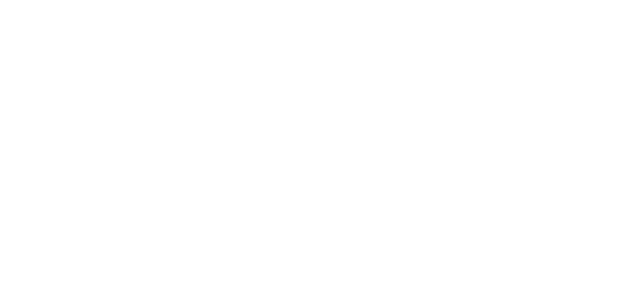
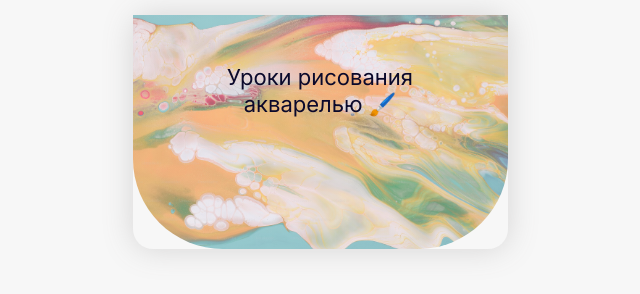
Before and after one commit to AlexTish/Taplink, a plain HTML site: page index.html in a window 1280 px wide. Shown: the whole page, without its empty margins (320-960 px from the left). Drawn offline with Linux system fonts and the light colour scheme.

Commit message:
add: header styles

```diff
--- a/css/style.css
+++ b/css/style.css
@@ -1,3 +1,36 @@
 *{
     box-sizing: border-box;
 }
+body{
+    background-color: #f7f7f7;
+    padding: 15px;
+    font-family: "Inter", sans-serif;
+}
+.page-wrapper{
+    max-width: 375px;
+    margin: auto;
+    border-radius: 20px;
+    box-shadow: 0px 0px 30px 0px rgba(114, 113, 113, 0.25);
+    background:#f7f7f7;
+}
+.header{
+    color: #0B092B;
+    padding: 49px 76px 131px;
+    background:
+        linear-gradient(rgba(253, 246, 246, 0.4), rgba(253, 246, 246, 0.4)), /* Первый слой — полупрозрачный цвет */
+        url('../img/header-bg.avif');
+    background-repeat: no-repeat;
+    background-position: center;
+    background-size: cover;
+    border-radius: 0px 0px 90px 90px;
+
+    display: flex;
+    justify-content: center;
+    align-items: center;
+    text-align: center;
+}
+.hello-text{
+    font-size: 22px;
+    font-weight: 400;
+    line-height: 27px;
+}
--- a/index.html
+++ b/index.html
@@ -3,11 +3,22 @@
 <head>
     <meta charset="UTF-8">
     <meta name="viewport" content="width=device-width, initial-scale=1.0">
+    <link rel="preconnect" href="https://fonts.googleapis.com">
+    <link rel="preconnect" href="https://fonts.gstatic.com" crossorigin>
+    <link href="https://fonts.googleapis.com/css2?family=Inter:ital,opsz,wght@0,14..32,100..900;1,14..32,100..900&display=swap" rel="stylesheet">
     <link rel="stylesheet" href="css/normalize.css">
     <link rel="stylesheet" href="css/style.css">
     <title>Сайт-визитка</title>
 </head>
 <body>
+    <div class="page-wrapper">
+        <header class="header">
+            <strong
+                class="hello-text">Уроки рисования<br>акварелью 🖌️
+            </strong>
+        </header>
+
+    </div>
 
     <script src="js/main.js"></script>
 </body>
```
Also changed, not shown: img/header-bg.avif (added).
